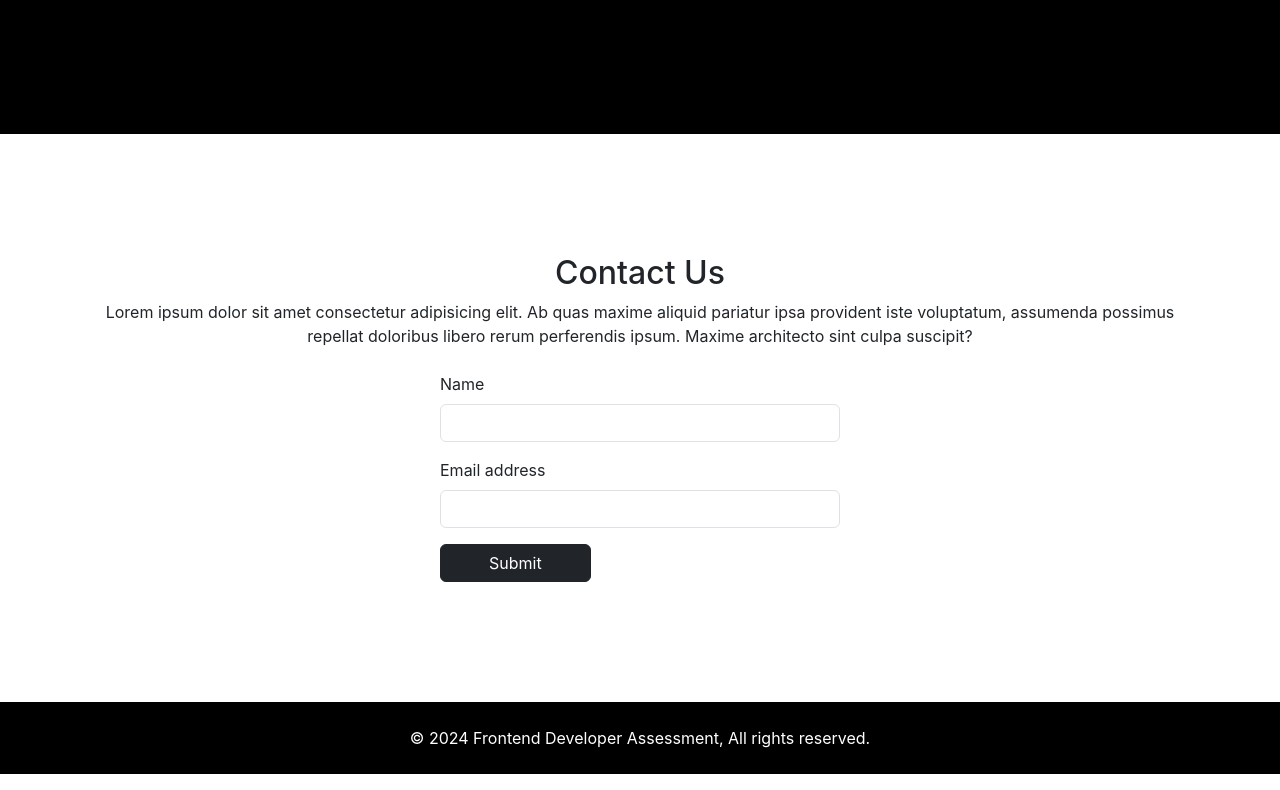
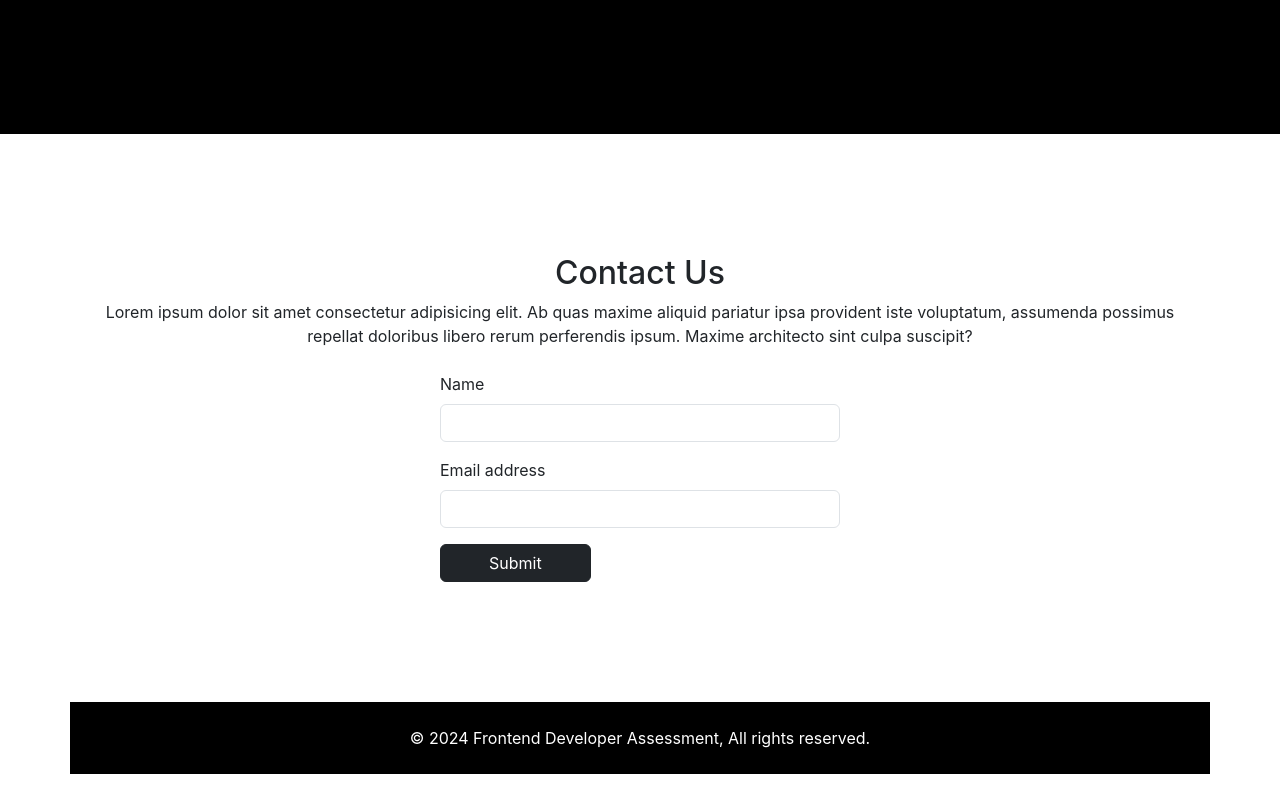
Before and after one commit to khan-mehran/frontend-developer-assessment, a React (Create React App) app: page / in a window 1280 px wide. Shown: the part 1305-2095 px from the top of the page. Built offline with nearby package versions, Linux system fonts and the light colour scheme.

Commit message:
footer css fix

```diff
--- a/src/component/Footer.jsx
+++ b/src/component/Footer.jsx
@@ -2,7 +2,7 @@ import React from 'react';
 
 const Footer = () => {
   return (
-    <footer>
+    <footer className="container">
         <p className="text-center text-white py-4">© 2024 Frontend Developer Assessment, All rights reserved.</p>
     </footer>
   )
```
